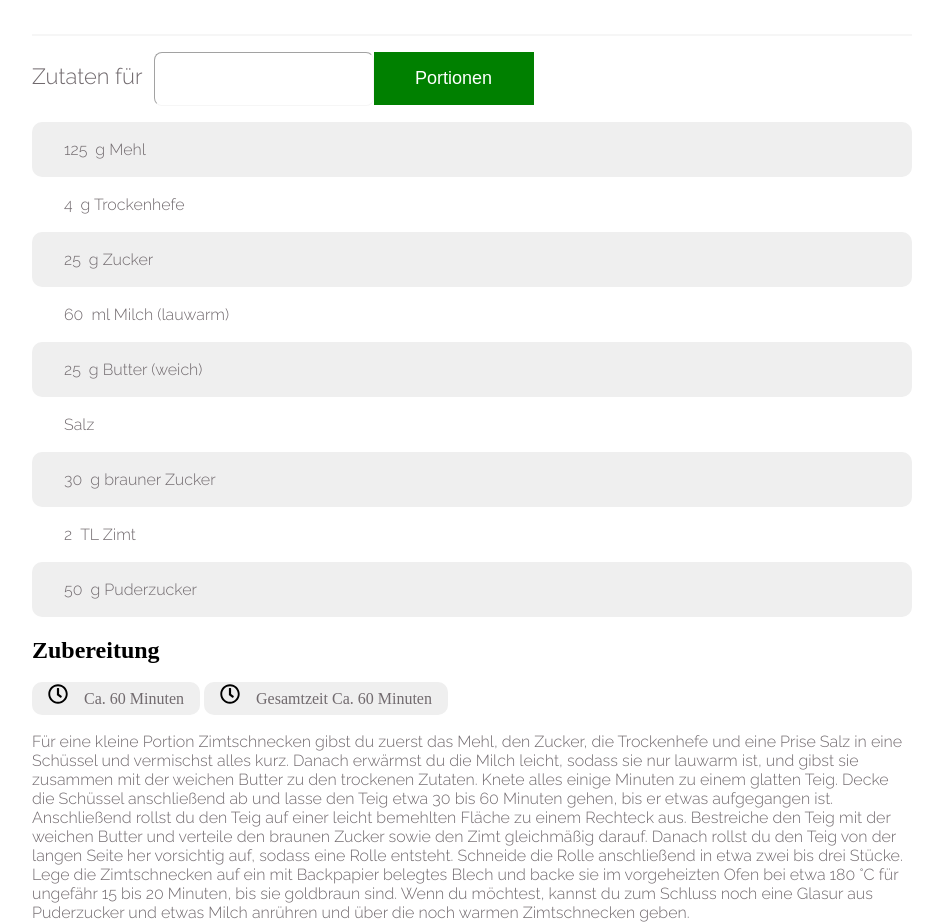
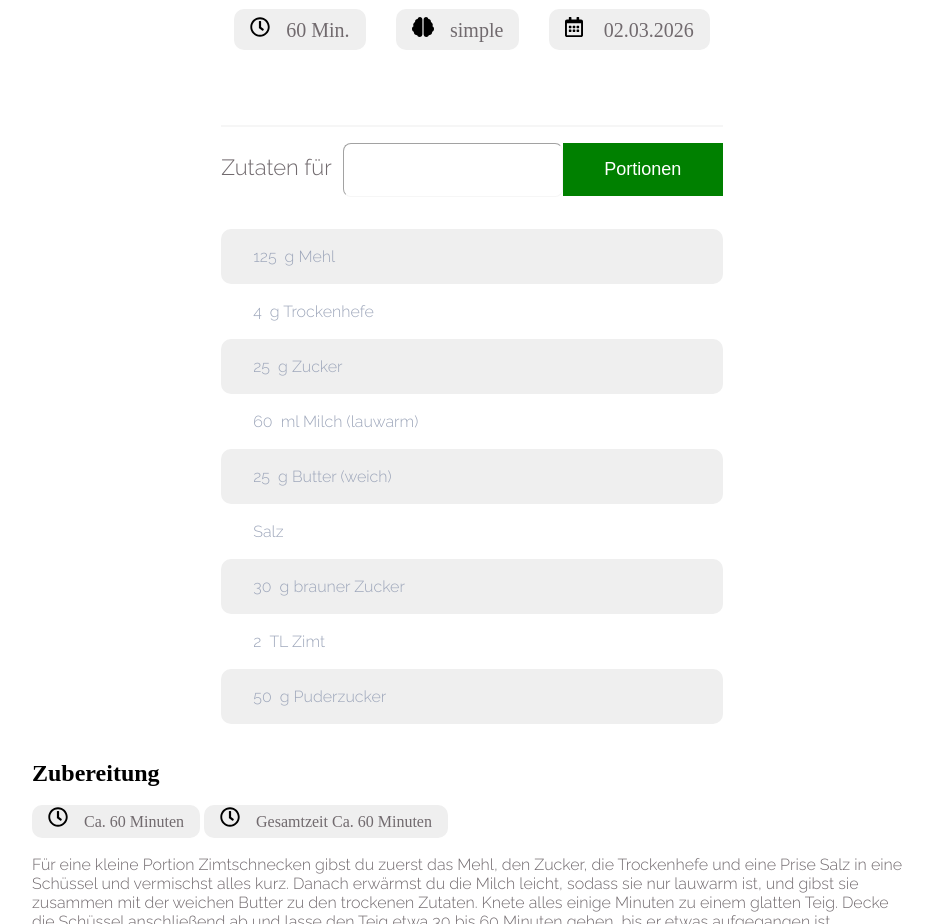
Before and after one commit to Dennissnaggit/Kochwelt_2, a plain HTML site: page rezept_Samuel/rezept-samuel.html in a window 1280 px wide. Shown: the part 680-1604 px from the top of the page, without its empty margins (168-1111 px from the left). Drawn offline with Linux system fonts and the light colour scheme.

Commit message:
farbe wrapper und die schrisdtard

```diff
--- a/rezept_Samuel/rezept-samuel.css
+++ b/rezept_Samuel/rezept-samuel.css
@@ -1,3 +1,17 @@
+@font-face {
+    font-family: "Raleway";
+    src: url("/fonts/Raleway-VariableFont_wght.ttf") format("truetype");
+}
+
+.wrapper {
+  height: 100%;
+  display: flex;
+  justify-content: center;
+  flex-direction: column;
+  max-width: 1440px;
+  margin: 0 auto;
+}
+
 body {
     margin: 0;
 }
@@ -219,8 +233,12 @@
     font-family: "Raleway", sans-serif;
     font-weight: 300;
     font-size: 16px;
-    color: #716A6E;
+    color: rgb(157, 166, 186);   /*color: #716A6E;*/
     gap: 8px;
+}
+
+.gray {
+    color: rgb(157, 166, 186);
 }
 
 .list-gray-container {
--- a/rezept_Samuel/rezept-samuel.html
+++ b/rezept_Samuel/rezept-samuel.html
@@ -10,6 +10,7 @@
       href="https://fonts.googleapis.com/css2?family=Raleway:ital,wght@0,100..900;1,100..900&display=swap"
       rel="stylesheet"
     />
+    <link rel="icon" href="/Kochwelt_2/img/logo_small.png" />
 
     <title>Zimtschnecken</title>
 
@@ -51,7 +52,7 @@
       </header>
     </div>
 
-    <section class="hero distance">
+    <section class="hero distance wrapper">
       <h1>Zimtschnecken</h1>
       <h1 id="test"></h1>
       <img
@@ -69,60 +70,47 @@
       </div>
     </section>
 
-    <section class="ingredients-list distance">
+    <section class="ingredients-list distance wrapper">
       <div class="seperator"></div>
 
-      <form class="portion-input">
+      <form class="portion-input" onsubmit="portions(); return false;">
         <p class="txt">Zutaten für</p>
         <input id="input" type="number" min="1" max="20" />
-        <button
-          onclick="
-            portions();
-            return false;
-          "
-        >
+        <button>
           Portionen
         </button>
       </form>
 
       <ul>
         <li class="list-gray-container">
-          <p id="value-1">125</p>
-          g Mehl
+          <p id="value-1" class="gray">125</p>g Mehl
         </li>
         <li>
-          <p id="value-2">4</p>
-          g Trockenhefe
+          <p id="value-2" class="gray">4</p>g Trockenhefe
         </li>
         <li class="list-gray-container">
-          <p id="value-3">25</p>
-          g Zucker
+          <p id="value-3" class="gray">25</p>g Zucker
         </li>
         <li>
-          <p id="value-4">60</p>
-          ml Milch (lauwarm)
+          <p id="value-4" class="gray">60</p>ml Milch (lauwarm)
         </li>
         <li class="list-gray-container">
-          <p id="value-5">25</p>
-          g Butter (weich)
+          <p id="value-5" class="gray">25</p>g Butter (weich)
         </li>
         <li>Salz</li>
         <li class="list-gray-container">
-          <p id="value-6">30</p>
-          g brauner Zucker
+          <p id="value-6" class="gray">30</p>g brauner Zucker
         </li>
         <li>
-          <p id="value-7">2</p>
-          TL Zimt
+          <p id="value-7" class="gray">2</p>TL Zimt
         </li>
         <li class="list-gray-container">
-          <p id="value-8">50</p>
-          g Puderzucker
+          <p id="value-8" class="gray">50</p>g Puderzucker
         </li>
       </ul>
     </section>
 
-    <section class="distance">
+    <section class="distance wrapper">
       <h2>Zubereitung</h2>
       <div class="preparation-infprmation">
         <span
@@ -154,7 +142,7 @@
       </p>
     </section>
 
-    <section class="distance">
+    <section class="distance wrapper">
       <h3>Rezept erstellt von</h3>
       <div class="profile-container">
         <img src="./img/profile.png" alt="profile" />
@@ -162,7 +150,7 @@
       </div>
     </section>
 
-    <div class="bg-footer">
+    <div class="bg-footer wrapper">
       <footer class="wrapper footerClass">
         <div>
           <a href="./index.html"><img src="./img/logo-blk.PNG" alt="logo" /></a>
```
